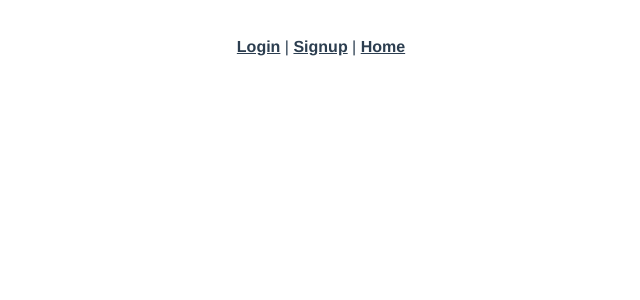
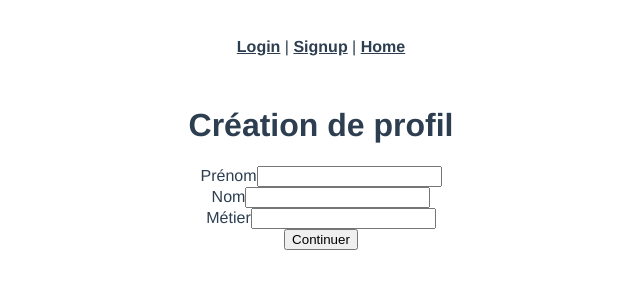
Before and after one commit to SedaII/groupomania-sn-app, a Vue app: page /profil in a window 1280 px wide. Shown: the top 300 px of the page, without its empty margins (319-959 px from the left). Built offline with nearby package versions, Linux system fonts and the light colour scheme.

Commit message:
add create profil page

```diff
--- a/src/router/index.js
+++ b/src/router/index.js
@@ -20,13 +20,9 @@ const routes = [
     component: () => import("@/views/Home.vue"),
   },
   {
-    path: "/about",
-    name: "about",
-    // route level code-splitting
-    // this generates a separate chunk (about.[hash].js) for this route
-    // which is lazy-loaded when the route is visited.
-    component: () =>
-      import(/* webpackChunkName: "about" */ "../views/AboutView.vue"),
+    path: "/profil",
+    name: "profil",
+    component: () => import("@/views/Profil.vue"),
   },
 ];
 
--- a/src/services/auth.js
+++ b/src/services/auth.js
@@ -8,6 +8,6 @@ export const login = (data) => {
   return api.post("/auth/login", data);
 };
 
-export const setAuth = (token) => {
-  api.defaults.headers.common["Authorization"] = "Bearer " + token;
+export const setProfil = (data) => {
+  return api.put("auth/profil", data);
 };
--- /dev/null
+++ b/src/views/Profil.vue
@@ -0,0 +1,62 @@
+<template>
+  <div>
+    <h1>Création de profil</h1>
+    <form class="Form">
+      <div class="Form__group">
+        <label for="firstname">Prénom</label>
+        <input id="firstname" type="text" v-model="firstname" />
+      </div>
+      <div class="Form__group">
+        <label for="lastname">Nom</label>
+        <input id="lastname" type="text" v-model="lastname" />
+      </div>
+      <div v-if="!isLastnameValid">Veuillez indiquer votre nom.</div>
+      <div class="Form__group">
+        <label for="job">Métier</label>
+        <input id="job" type="text" v-model="job" />
+      </div>
+      <button type="button" @click="formValidator">Continuer</button>
+    </form>
+  </div>
+</template>
+
+<script>
+import { setProfil } from "../services/auth";
+
+export default {
+  data() {
+    return {
+      firstname: "",
+      lastname: "",
+      job: "",
+      isLastnameValid: true,
+    };
+  },
+  computed: {
+    form() {
+      return {
+        firstname: this.firstname,
+        lastname: this.lastname,
+        job: this.job,
+      };
+    },
+  },
+  methods: {
+    createProfil() {
+      setProfil({ ...this.form })
+        .then(() => {
+          this.$router.replace({ name: "home" });
+        })
+        .catch((error) => console.log(error));
+    },
+    formValidator() {
+      if (this.lastname.length > 0) {
+        this.isLastnameValid = true;
+        this.createProfil();
+      } else {
+        this.isLastnameValid = false;
+      }
+    },
+  },
+};
+</script>
```
